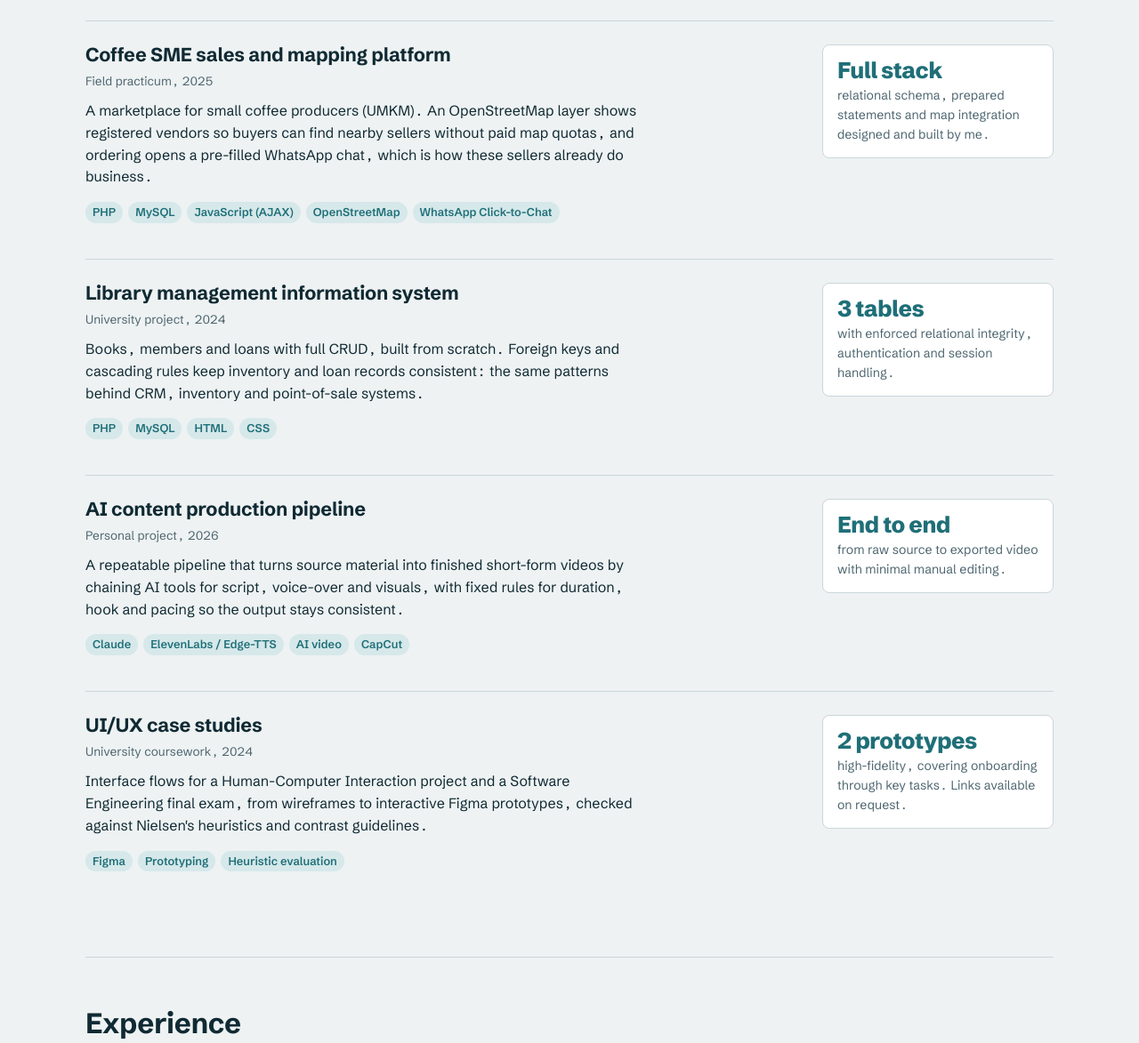
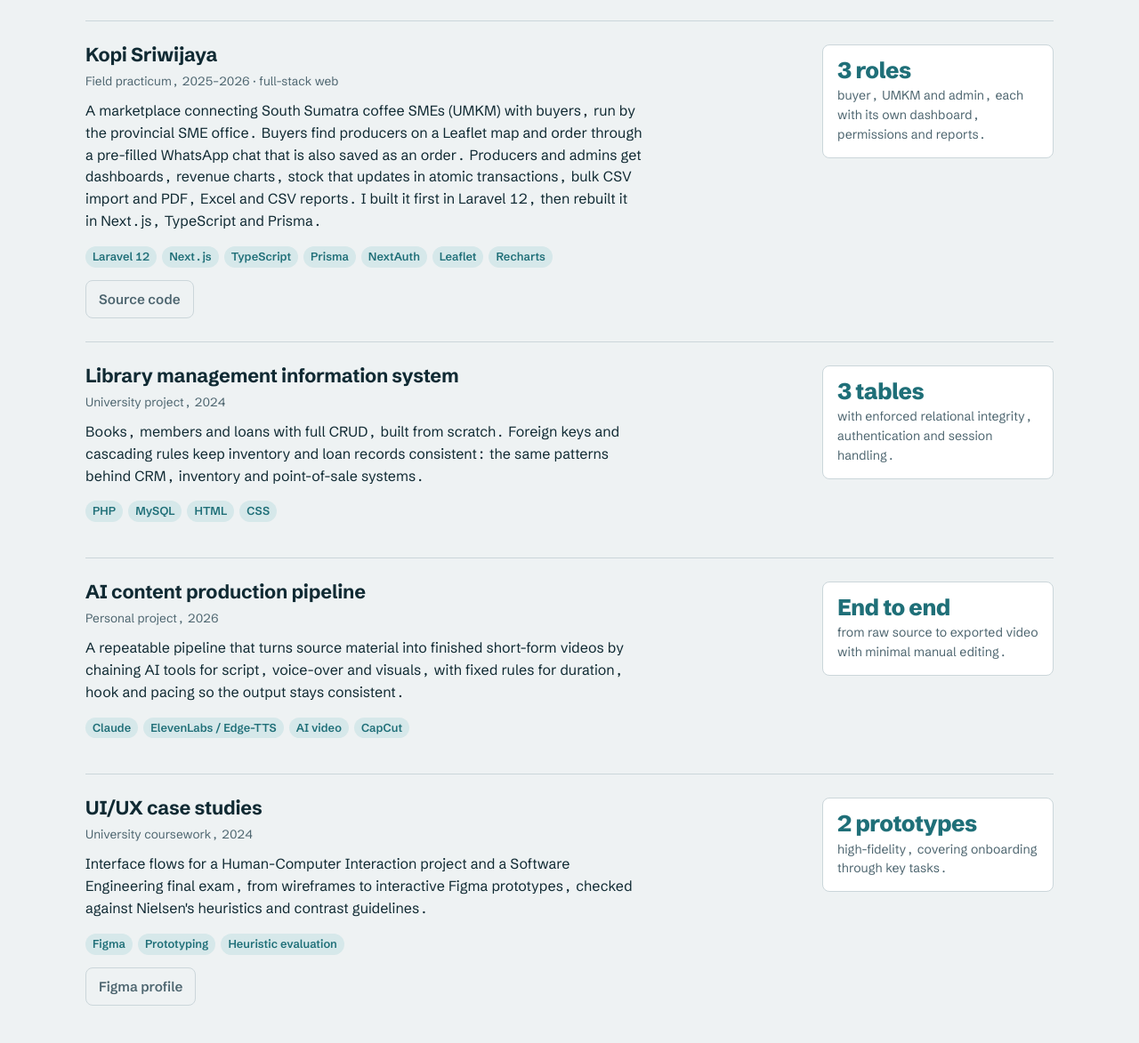
Before and after one commit to Andreyas3667/Andreyas3667.github.io, a plain HTML site: page index.html in a window 1280 px wide. Shown: the part 2154-3327 px from the top of the page at 89% size. Drawn offline with Linux system fonts and the light colour scheme.

Commit message:
Single combined CV, Kopi Sriwijaya details, LinkedIn and Figma links
Co-Authored-By: Claude Opus 5.5 <noreply@anthropic.com>
Claude-Session: https://claude.ai/code/session_015ebJmXtGqPYQe7LMfE5ytr

```diff
--- a/index.html
+++ b/index.html
@@ -122,7 +122,7 @@
       <p class="roles-hint" id="rolesHint">Hiring for one of these? Pick it and the page puts the most relevant work first.</p>
       <ul class="hl fade" id="highlights"></ul>
       <div class="cta">
-        <a class="btn" id="cvBtn" href="cv/Andreyas_CV_IT-Infra.pdf" download>Download CV</a>
+        <a class="btn" id="cvBtn" href="cv/Andreyas_CV.pdf" download>Download CV</a>
         <a class="btn ghost" href="mailto:andreyasaja123@gmail.com">Email me</a>
         <a class="btn quiet" href="https://wa.me/6282280890985" rel="noopener">WhatsApp</a>
       </div>
@@ -199,14 +199,12 @@
     <div class="contact">
       <div>
         <a class="big" href="mailto:andreyasaja123@gmail.com">andreyasaja123@gmail.com</a>
-        <p style="margin-top:10px"><a href="https://wa.me/6282280890985" rel="noopener">+62 822-8089-0985</a> (phone and WhatsApp) · <a href="https://github.com/Andreyas3667" rel="noopener">github.com/Andreyas3667</a></p>
+        <p style="margin-top:10px"><a href="https://wa.me/6282280890985" rel="noopener">+62 822-8089-0985</a> (phone and WhatsApp) · <a href="https://github.com/Andreyas3667" rel="noopener">GitHub</a> · <a href="https://www.linkedin.com/in/andreyas-b47ab3241/" rel="noopener">LinkedIn</a></p>
       </div>
       <div class="cvs">
-        <span class="muted" style="font-size:.9rem">CV for each role (PDF)</span>
-        <a href="cv/Andreyas_CV_WebDev.pdf" download>Web developer</a>
-        <a href="cv/Andreyas_CV_IT-Infra.pdf" download>IT support and infrastructure</a>
-        <a href="cv/Andreyas_CV_AI-Data.pdf" download>AI and data</a>
-        <a href="cv/Andreyas_CV_IT-Audit-MT.pdf" download>IT risk, audit and graduate programmes</a>
+        <a class="btn" href="cv/Andreyas_CV.pdf" download style="text-decoration:none">Download CV (PDF)</a>
+        <a href="https://www.linkedin.com/in/andreyas-b47ab3241/" rel="noopener">LinkedIn</a>
+        <a href="https://www.figma.com/@andreyas3667" rel="noopener">Figma profile</a>
       </div>
     </div>
   </section>
@@ -222,16 +220,16 @@
       hl: ["3+ years as the person in charge of a company's IT, from MikroTik networks and VPN to a TrueNAS backup server I deployed.",
            "BNSP-certified Web Developer who builds with PHP, JavaScript and MySQL.",
            "Thesis in computer vision with K-Nearest Neighbors, plus three AI tools you can try below."],
-      cv: "cv/Andreyas_CV_IT-Infra.pdf",
+      cv: "cv/Andreyas_CV.pdf",
       order: ["cabai", "tanya", "backup", "kopi", "lib", "pipe", "uiux"],
       skills: ["infra", "web", "ai", "admin", "design", "erp"],
     },
     web: {
       pitch: "I build PHP, JavaScript and MySQL applications that hold up in production, because I'm also the one who keeps the servers running.",
       hl: ["BNSP Certificate of Competence as a Web Developer, covering SQL, debugging, UAT and migration.",
-           "Built a coffee SME marketplace with OpenStreetMap and WhatsApp ordering, and a library system with a properly constrained relational schema.",
+           "Built Kopi Sriwijaya, a three-role coffee SME marketplace, in Laravel and again in Next.js + TypeScript + Prisma.",
            "Ship faster with Claude Code without skipping tests, security or the user's point of view."],
-      cv: "cv/Andreyas_CV_WebDev.pdf",
+      cv: "cv/Andreyas_CV.pdf",
       order: ["kopi", "tanya", "cabai", "lib", "backup", "uiux", "pipe"],
       skills: ["web", "design", "ai", "infra", "admin", "erp"],
     },
@@ -240,7 +238,7 @@
       hl: ["Run MikroTik, Ruijie Cloud, managed switches, WireGuard / IPsec site-to-site VPN and Yeastar IP-PBX across branches.",
            "Deployed a TrueNAS SCALE server for scheduled company-wide backups and led a data migration without data loss.",
            "Write code to automate the boring parts: BackupWatch and TanyaIT came straight out of this job."],
-      cv: "cv/Andreyas_CV_IT-Infra.pdf",
+      cv: "cv/Andreyas_CV.pdf",
       order: ["backup", "tanya", "kopi", "cabai", "lib", "pipe", "uiux"],
       skills: ["infra", "admin", "web", "ai", "erp", "design"],
     },
@@ -249,7 +247,7 @@
       hl: ["Thesis: colour (HSV) and texture (GLCM) feature extraction with K-Nearest Neighbors for plant disease identification.",
            "Built three deployed AI tools: in-browser image classification, a Naive Bayes + TF-IDF helpdesk assistant and robust anomaly detection.",
            "Grade A in Artificial Intelligence, Data Science and Digital Image Processing, plus 3 years of production IT experience."],
-      cv: "cv/Andreyas_CV_AI-Data.pdf",
+      cv: "cv/Andreyas_CV.pdf",
       order: ["cabai", "tanya", "backup", "pipe", "kopi", "lib", "uiux"],
       skills: ["ai", "web", "infra", "admin", "design", "erp"],
     },
@@ -258,7 +256,7 @@
       hl: ["3+ years owning backup, access, network security and incident handling for a multi-branch company.",
            "BNSP competency units in information-security risk, UAT and change impact, plus SAP S/4HANA exposure.",
            "GPA 3.24, above the 3.00 minimum most bank development programmes and Big 4 graduate roles ask for, and open to relocation."],
-      cv: "cv/Andreyas_CV_IT-Audit-MT.pdf",
+      cv: "cv/Andreyas_CV.pdf",
       order: ["backup", "tanya", "cabai", "kopi", "lib", "pipe", "uiux"],
       skills: ["infra", "erp", "admin", "web", "ai", "design"],
     },
@@ -274,9 +272,9 @@
     backup: { title: "BackupWatch", kind: "New · anomaly detection for infrastructure · live demo", href: "projects/backupwatch/",
       body: "Catches the backups that report \"success\" but are useless: sudden size drops after mass deletion, runs where most files changed (a ransomware sign), missed schedules and abnormal runtimes. Each alert explains why it fired and what to do next. Modelled on the TrueNAS SCALE routine I run at work.",
       tags: ["JavaScript", "Robust z-score", "SVG charts", "CSV"], proofN: "10 / 10", proofD: "incidents injected into the 60-day sample log were flagged, with no false alarms at balanced sensitivity." },
-    kopi: { title: "Coffee SME sales and mapping platform", kind: "Field practicum, 2025", href: null,
-      body: "A marketplace for small coffee producers (UMKM). An OpenStreetMap layer shows registered vendors so buyers can find nearby sellers without paid map quotas, and ordering opens a pre-filled WhatsApp chat, which is how these sellers already do business.",
-      tags: ["PHP", "MySQL", "JavaScript (AJAX)", "OpenStreetMap", "WhatsApp Click-to-Chat"], proofN: "Full stack", proofD: "relational schema, prepared statements and map integration designed and built by me." },
+    kopi: { title: "Kopi Sriwijaya", kind: "Field practicum, 2025–2026 · full-stack web", href: null, repo: "https://github.com/Andreyas3667/kopi-sriwijaya",
+      body: "A marketplace connecting South Sumatra coffee SMEs (UMKM) with buyers, run by the provincial SME office. Buyers find producers on a Leaflet map and order through a pre-filled WhatsApp chat that is also saved as an order. Producers and admins get dashboards, revenue charts, stock that updates in atomic transactions, bulk CSV import and PDF, Excel and CSV reports. I built it first in Laravel 12, then rebuilt it in Next.js, TypeScript and Prisma.",
+      tags: ["Laravel 12", "Next.js", "TypeScript", "Prisma", "NextAuth", "Leaflet", "Recharts"], proofN: "3 roles", proofD: "buyer, UMKM and admin, each with its own dashboard, permissions and reports." },
     lib: { title: "Library management information system", kind: "University project, 2024", href: null,
       body: "Books, members and loans with full CRUD, built from scratch. Foreign keys and cascading rules keep inventory and loan records consistent: the same patterns behind CRM, inventory and point-of-sale systems.",
       tags: ["PHP", "MySQL", "HTML", "CSS"], proofN: "3 tables", proofD: "with enforced relational integrity, authentication and session handling." },
@@ -285,11 +283,11 @@
       tags: ["Claude", "ElevenLabs / Edge-TTS", "AI video", "CapCut"], proofN: "End to end", proofD: "from raw source to exported video with minimal manual editing." },
     uiux: { title: "UI/UX case studies", kind: "University coursework, 2024", href: null,
       body: "Interface flows for a Human-Computer Interaction project and a Software Engineering final exam, from wireframes to interactive Figma prototypes, checked against Nielsen's heuristics and contrast guidelines.",
-      tags: ["Figma", "Prototyping", "Heuristic evaluation"], proofN: "2 prototypes", proofD: "high-fidelity, covering onboarding through key tasks. Links available on request." },
+      tags: ["Figma", "Prototyping", "Heuristic evaluation"], proofN: "2 prototypes", proofD: "high-fidelity, covering onboarding through key tasks.", repo: "https://www.figma.com/@andreyas3667", repoLabel: "Figma profile" },
   };
 
   const SKILLS = {
-    web: ["Web and programming", "PHP, JavaScript (ES6, AJAX), HTML, CSS, MySQL / MariaDB, SQL, Kotlin, REST APIs, OpenStreetMap / Leaflet, WhatsApp API, Git"],
+    web: ["Web and programming", "PHP, Laravel, JavaScript, TypeScript, Next.js, React, Prisma, Tailwind CSS, MySQL / MariaDB, SQL, Kotlin, REST APIs, Leaflet / OpenStreetMap, WhatsApp API, Git"],
     ai: ["AI and data", "K-Nearest Neighbors, Naive Bayes, colour and GLCM texture features, TF-IDF retrieval, anomaly detection, Python, Claude / Claude Code, prompt engineering"],
     infra: ["Infrastructure and networking", "MikroTik (Winbox), Ruijie Cloud, WireGuard / IPsec VPN, LAN / WAN troubleshooting, TrueNAS SCALE, Nextcloud, Yeastar IP-PBX, CCTV / IP cameras"],
     admin: ["Systems administration", "SSH (PuTTY), FileZilla, AnyDesk, Remote Desktop, scheduled backups, data migration, Windows deployment"],
@@ -312,7 +310,7 @@
           <div class="kind">${esc(p.kind)}</div>
           <p>${esc(p.body)}</p>
           <div class="tags">${p.tags.map((t) => `<span class="tag">${esc(t)}</span>`).join("")}</div>
-          ${p.href ? `<div class="links"><a class="btn" href="${p.href}">Open ${esc(p.title)}</a><a class="btn quiet" href="https://github.com/Andreyas3667/Andreyas3667.github.io/tree/main/${p.href}" rel="noopener">Source code</a></div>` : ""}
+          ${p.href ? `<div class="links"><a class="btn" href="${p.href}">Open ${esc(p.title)}</a><a class="btn quiet" href="https://github.com/Andreyas3667/Andreyas3667.github.io/tree/main/${p.href}" rel="noopener">Source code</a></div>` : p.repo ? `<div class="links"><a class="btn quiet" href="${p.repo}" rel="noopener">${esc(p.repoLabel || "Source code")}</a></div>` : ""}
         </div>
         <aside class="proof"><div class="n">${esc(p.proofN)}</div><div class="d">${esc(p.proofD)}</div></aside>
       </article>`;
@@ -335,7 +333,6 @@
     if (reduce || !push) swap();
     else { $("pitch").classList.add("out"); $("highlights").classList.add("out"); setTimeout(swap, 180); }
     $("cvBtn").href = r.cv;
-    $("cvBtn").textContent = role === "general" ? "Download CV" : `Download CV for ${document.querySelector(`#roles button[data-role="${role}"]`).textContent.toLowerCase()}`;
     $("rolesHint").textContent = role === "general" ? "Hiring for one of these? Pick it and the page puts the most relevant work first." : "Showing the most relevant work first. Pick the same role again to see everything evenly.";
     renderProjects(role); renderSkills(role);
     if (push) {
```
Also changed, not shown: 5 other files.
